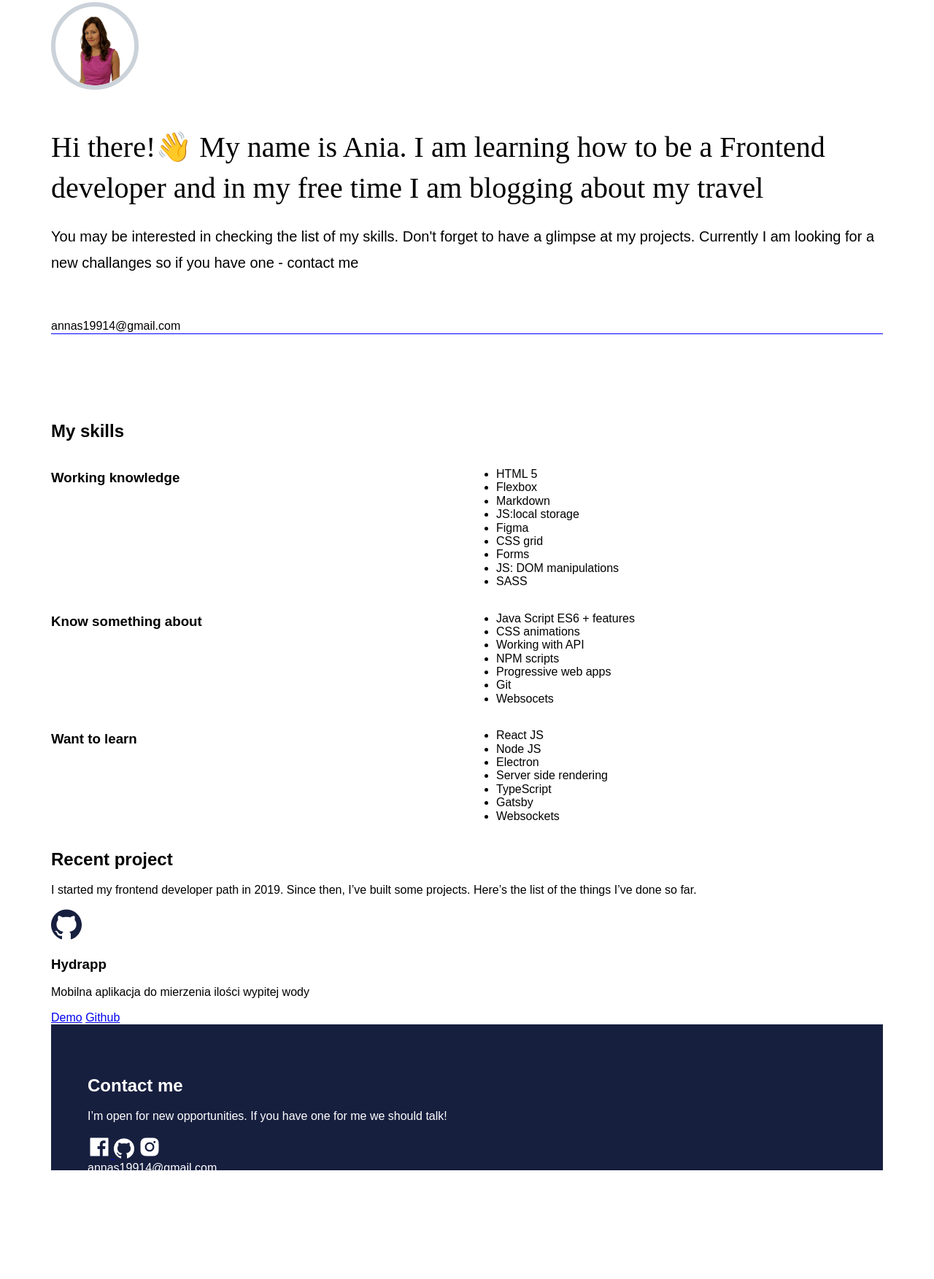
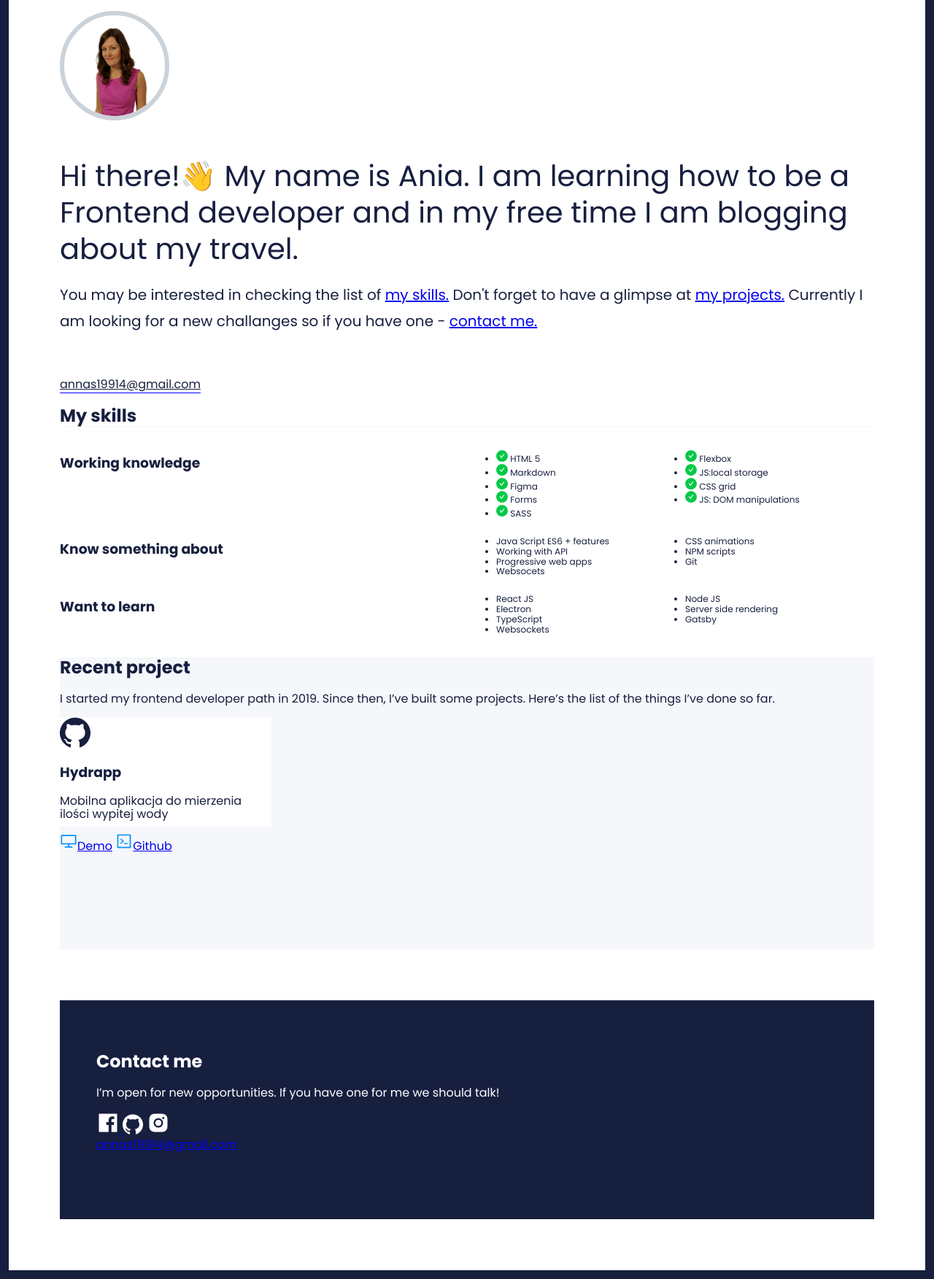
Before and after one commit to annastachura/annastachura.github.io, a website: page src/content/index.html in a window 1280 px wide. Shown: the part 67-1820 px from the top of the page at 73% size. Before the commit the page ends 1741 px from the top, so only its background shows below. Drawn offline with nearby package versions, Linux system fonts and the light colour scheme; files that its build step writes are made by us from their sources; files whose address does not match are found by name.

Commit message:
css changes

```diff
--- a/src/content/index.html
+++ b/src/content/index.html
@@ -13,23 +13,25 @@
   <body>
     <header class ="header">
       <img class ="header__photo" src = "assets/img/photo.png">
-      <h1 class ="header__title">Hi there!👋 My name is Ania. I am learning how to be a Frontend developer and in my free time I am blogging about my travel </h1>
-      <p class ="header__paragraph">You may be interested in checking the list of my skills. Don't forget to have a glimpse at my projects. Currently I am looking for a new challanges so if you have one - contact me</p>
-      <div class ="header__mail">annas19914@gmail.com</div>
+      <b>
+        <h1 class ="header__title">Hi there!👋 My name is Ania. I am learning how to be a Frontend developer and in my free time I am blogging about my travel. </h1>
+      </b>
+      <p class ="header__paragraph">You may be interested in checking the list of <a class = "header__link" href = "#my-skills">my skills.</a> Don't forget to have a glimpse at <a class = "header__link" href = "#my-project"> my projects.</a> Currently I am looking for a new challanges so if you have one - <a class = "header__link" href ="#contact-me">contact me.</a></p>
+      <a class ="header__mail" href = "mailto:annas19914@gmail.com">annas19914@gmail.com</a>
     </header>
-    <section class = "skills">
+    <section id ="my-skills" class = "skills">
       <h2 class = "skills__title">My skills</h2>
       <h3 class = "skills__subtitle">Working knowledge </h3>
       <ul class = "skills__list">
-        <li>HTML 5</li>
-        <li>Flexbox</li>
-        <li>Markdown</li>
-        <li>JS:local storage</li>
-        <li>Figma</li>
-        <li>CSS grid</li>
-        <li>Forms</li>
-        <li>JS: DOM manipulations</li>
-        <li>SASS</li>
+        <li> <img src="assets/img/green-vector.png"> HTML 5 </li>
+        <li> <img src="assets/img/green-vector.png"> Flexbox</li>
+        <li> <img src="assets/img/green-vector.png"> Markdown</li>
+        <li> <img src="assets/img/green-vector.png"> JS:local storage</li>
+        <li> <img src="assets/img/green-vector.png"> Figma</li>
+        <li> <img src="assets/img/green-vector.png"> CSS grid</li>
+        <li> <img src="assets/img/green-vector.png"> Forms</li>
+        <li> <img src="assets/img/green-vector.png"> JS: DOM manipulations</li>
+        <li> <img src="assets/img/green-vector.png"> SASS</li>
       </ul>
 
       <h3 class = "skills__subtitle">Know something about</h3>
@@ -54,7 +56,7 @@
       </ul>
     </section>
 
-    <section class = "project">
+    <section id ="my-project" class = "project">
       <h2 class = "project__title">Recent project</h2>
       <p class = "project__paragraph">I started my frontend developer path in 2019. Since then, I’ve built some projects. Here’s the list of the things I’ve done so far. </p>
       <section class= "card">
@@ -62,20 +64,20 @@
         <h3 class= "card__title">Hydrapp</h3>
         <p class= "card__paragraph">Mobilna aplikacja do mierzenia ilości wypitej wody</p>
         <div class = "card__background">
-        <a  class = "card__link" href ="#">Demo</a>
-        <a class = "card__link" href= "#">Github</a>
+        <a  class = "card__link" href ="#"> <img src ="assets/img/demo-icon.png">Demo</a>
+        <a class = "card__link" href= "#"> <img src ="assets/img/code-icon.png">Github</a>
         <div>
       </section>
     </section>
-    <footer class = "footer">
+    <footer id="contact-me" class = "footer">
       <h2 class = "footer__title">Contact me</h2>
       <p class = "footer__paragraph">I’m open for new opportunities. If you have one for me we should talk!</p>
       <div class = "footer__social">
-        <a  class = "footer__icon" href ="#"> <img src = "assets/img/FB-icon.png"> </a>
-        <a  class = "footer__icon" href ="#"> <img src = "assets/img/github-icon.png"></a>
-        <a  class = "footer__icon" href ="#"> <img src = "assets/img/Instagram-icon.png"></a>
+        <a  class = "footer__icon" href ="https://www.facebook.com/anna.stachura.33?ref=bookmarks"> <img src = "assets/img/FB-icon.png"> </a>
+        <a  class = "footer__icon" href ="https://github.com/annastachura"> <img src = "assets/img/github-icon.png"></a>
+        <a  class = "footer__icon" href ="https://www.instagram.com/annastachura91/"> <img src = "assets/img/Instagram-icon.png"></a>
       </div>
-      <div class = "footer__mail">annas19914@gmail.com</div>
+      <a class = "footer__mail" href ="mailto:annas19914@gmail.com">annas19914@gmail.com</a>
     </footer>
     <script src="js/main.js"></script>
   </body>
--- a/src/scss/main.scss
+++ b/src/scss/main.scss
@@ -1,6 +1,6 @@
 @import "_normalize";
 @import "_variables";
-
+@import url('https://fonts.googleapis.com/css?family=Poppins:400,600,700&display=swap');
 
 html {
   box-sizing: border-box;
@@ -15,12 +15,38 @@ body {
   background: white;
   padding: 70px;
   font-family: 'Poppins', sans-serif;
+  border:12px solid #171F3F;
+}
+
+.card {
+  background: #FFFFFF;
+  height: 150px;
+  width: 290px;
+}
+
+.card__background {
+  background: #F5F7FA;
+  color: #0593FB;
+}
+
+
+
+.footer {
+  margin-top: 70px;
+  background: #171F3F;
+  height: 300px;
+  color: white;
+  padding: 50px;
 
 }
 
+.footer__mail {
+  margin-top:50px;
+}
+
 .header__photo {
-height: 120px;
-width: 120px;
+height: 150px;
+width: 150px;
 border: 6px solid #CBD2D9;
 border-radius: 50%;
 margin-bottom: 20px;
@@ -29,10 +55,11 @@ margin-bottom: 20px;
 .header__title {
 font-family: Poppins;
 font-style: normal;
-font-weight: 300;
+font-weight: 200;
 font-size: 40px;
-line-height: 56px;
+line-height: 50px;
 margin-bottom: 6px;
+color: #171F3F;
 }
 
 .header__paragraph {
@@ -41,25 +68,37 @@ font-weight: 300;
 font-size: 20px;
 line-height: 36px;
 margin-bottom: 60px;
+color: #171F3F;
 }
 
 .header__mail {
   margin-bottom: 100px;
   border-bottom: 1px solid blue;
+  color: #171F3F;
+}
+
+
+
+.project {
+  background: #F5F7FA;
+  color: #171F3F;
+  height: 400px;
 }
 
 .skills__title {
   grid-column: 1 / span 2;
+  border-bottom:1px solid #F5F7FA;
+  margin-bottom:20px;
 }
 
 .skills {
   display: grid;
   grid-template-columns: 1fr 1fr;
+  color: #171F3F;
 }
 
-.footer {
-  background: #171F3F;
-  height: 200px;
-  color: white;
-  padding: 50px;
+.skills__list {
+  display: grid;
+  grid-template-columns: 1fr 1fr;
+  font-size: 12px;
 }
```
Also changed, not shown: src/assets/img/blue-vector.png (added), src/assets/img/code-icon.png (added), src/assets/img/demo-icon.png (added), src/assets/img/green-vector.png (added), src/assets/img/purple-vector.png (added).
